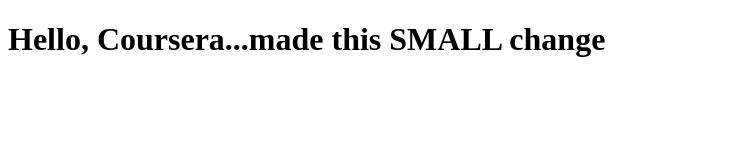
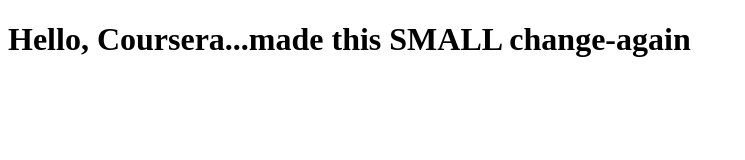
Before and after one commit to pffitz/coursera-test, a plain HTML site: page index.html in a window 1280 px wide. Shown: the whole page, without its empty margins (0-745 px from the left). Drawn offline with Linux system fonts and the light colour scheme.

```diff
--- a/index.html
+++ b/index.html
@@ -4,7 +4,7 @@
 	<meta charset="utf-8">
 	<meta name="viewport" content="width=device-width, initial-scale=1">
 	<title>Hello Coursera</title>
-	<h1>Hello, Coursera...made this SMALL change</h1>
+	<h1>Hello, Coursera...made this SMALL change-again</h1>
 </head>
 <body>
 
```
Also changed, not shown: 1 other file.
